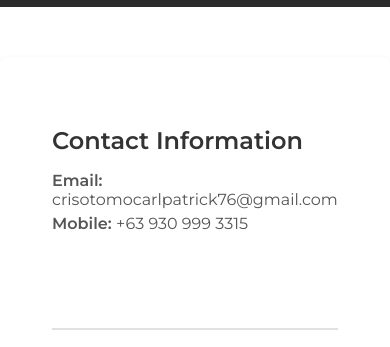
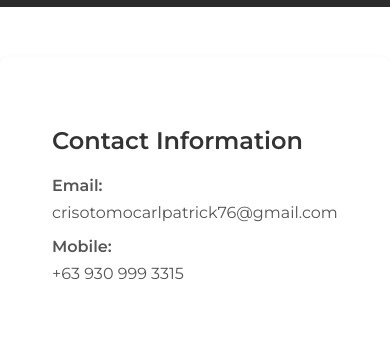
Before and after one commit to iMiBarraaa/My-Portfolio, a plain HTML site: page contact.html in a window 390 px wide. Shown: the part 71-418 px from the top of the page. Drawn offline with nearby package versions, Linux system fonts and the light colour scheme.

Commit message:
Update style.css

```diff
--- a/css/style.css
+++ b/css/style.css
@@ -470,3 +470,18 @@ textarea.contact-inputs {
     }
 
 }
+
+@media (max-width: 576px) {
+    /* Title CSS */
+    .title-text h1 {
+        font-size: 28px;
+    }
+
+    /* Contact CSS */
+    .contact-info > h6 {
+        display: flex;
+        flex-direction: column;
+        gap: 8px;
+        padding: 5px 0px;
+    }
+}
```
